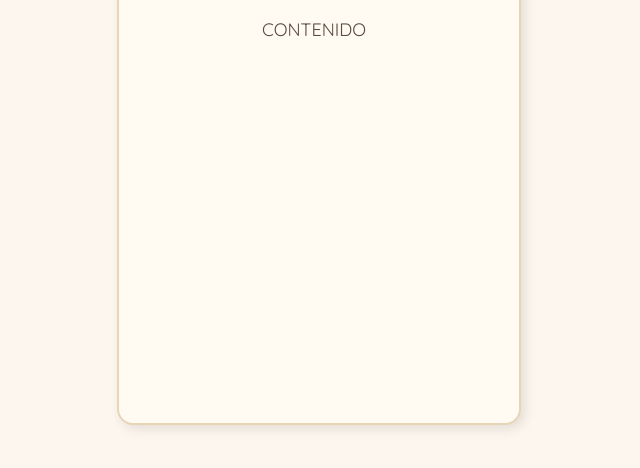
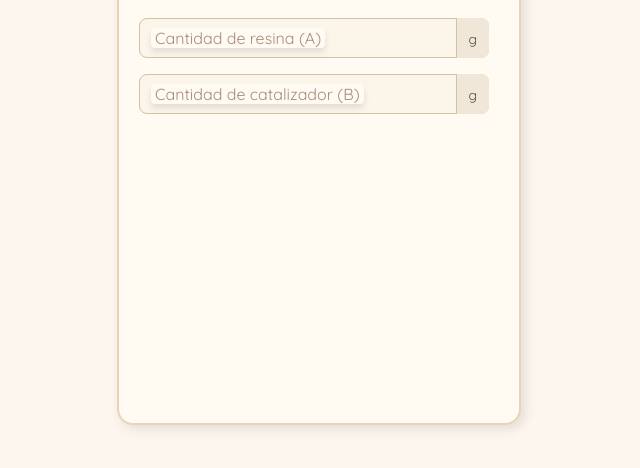
Before and after one commit to rastonedev/percentage-calculator, a plain HTML site: page index.html in a window 1280 px wide. Both pictures are taken after a click on the button "Resina". Shown: the part 246-714 px from the top of the page, without its empty margins (321-961 px from the left). Drawn offline with Linux system fonts and the light colour scheme.

Commit message:
Add input fields for Resin (A) and Catalyst (B) amounts in Resin tab

```diff
--- a/index.html
+++ b/index.html
@@ -51,7 +51,20 @@
 
     <div id="resina" class="tab-content">
       <h1>Calculadora de Resina</h1>
-      <p>CONTENIDO</p>
+      <div class="campo">
+        <div class="input-with-unit">
+          <input id="resinAmount" type="text" inputmode="numeric" pattern="[0-9]*" placeholder=" " required />
+          <label for="resinmount">Cantidad de resina (A)</label>
+          <span class="unit">g</span>
+        </div>
+      </div>
+      <div class="campo">
+        <div class="input-with-unit">
+          <input id="catalystAmount" type="text" inputmode="numeric" pattern="[0-9]*" placeholder=" " required />
+          <label for="catalystAmount">Cantidad de catalizador (B)</label>
+          <span class="unit">g</span>
+        </div>
+      </div>
     </div>
   </div>
   <script src="script.js"></script>
```
